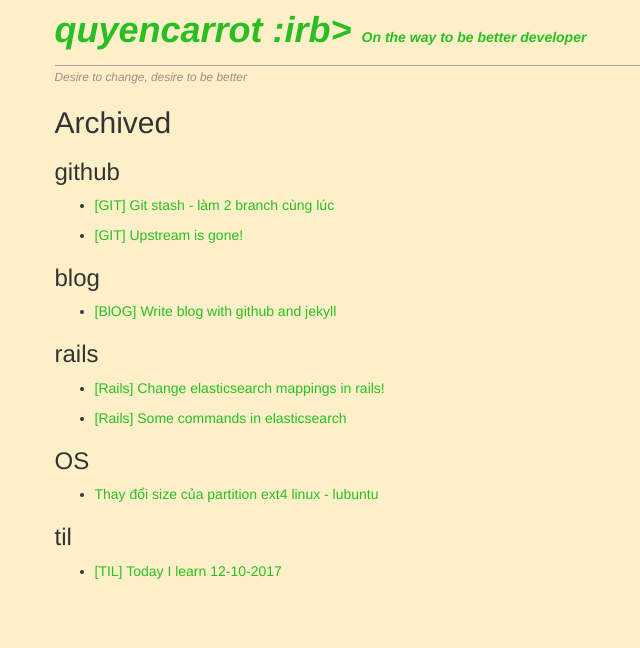
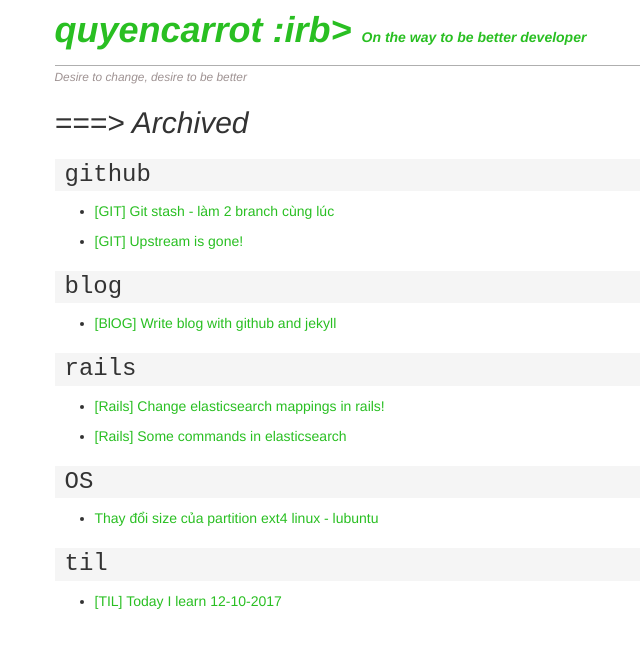
Before and after one commit to quyen91/quyen91.github.io, a Jekyll site: the page built from post-by-category.md, in a window 1280 px wide. Shown: the top 648 px of the page, without its empty margins (173-813 px from the left). Built offline with Jekyll 4.4.1, drawn with Linux system fonts in a browser that asks for light colours.

Commit message:
change layout css

```diff
--- a/_layouts/home.html
+++ b/_layouts/home.html
@@ -12,7 +12,7 @@
       <h1 style="margin: 0 0 5px;"><a href="{{site.url}}"> quyencarrot :irb> </a> <span class="slogan">  On the way to be better developer </span></h1>
     </div>
     <p><span class='site-slogan'><small><i>Desire to change, desire to be better</i></small></span></p>
-      {{ content }}
+    <div class='home-page-content'>{{ content }}</div>
    </div><!--  End main-section -->
 </div>
 
--- a/assets/css/home_page.scss
+++ b/assets/css/home_page.scss
@@ -12,7 +12,7 @@ body {
   background-size: cover;
 
   z-index: 1;
-  background-color: #fdefc8;
+  // background-color: #fdefc8;
   background-blend-mode: overlay;
 
 }
@@ -36,6 +36,13 @@ a:hover {
     .entry-date {
       color: rgb(101, 96, 96);
     }
+    ul {
+      li:nth-child(6n) {
+        border-bottom: solid 1px whitesmoke;
+        padding-bottom: 5px;
+        margin-bottom: 5px
+      }
+    }
   }
 }
 
@@ -58,3 +65,13 @@ a:hover {
   border-bottom: solid 1px rgba(128, 128, 128, 0.63);
   padding: 10px 0px;
 }
+.home-page-content {
+  h3 {
+    background: whitesmoke;
+    padding: 3px 10px;
+    font-family: monospace;
+  }
+  h2.home-page-title {
+    font-style: italic;
+  }
+}
--- a/post-by-category.md
+++ b/post-by-category.md
@@ -4,7 +4,8 @@ title: Archived
 permalink: /archived
 ---
 
-## Archived
+## ===> Archived
+{:.home-page-title}
 
 {% for category in site.categories %}
 ### {{ category[0] }}
```
Also changed, not shown: _posts/2017-09-07-write-blog-with-github-and-jekyll.md (+6 -0 lines), index.md (+1 -1 lines).
